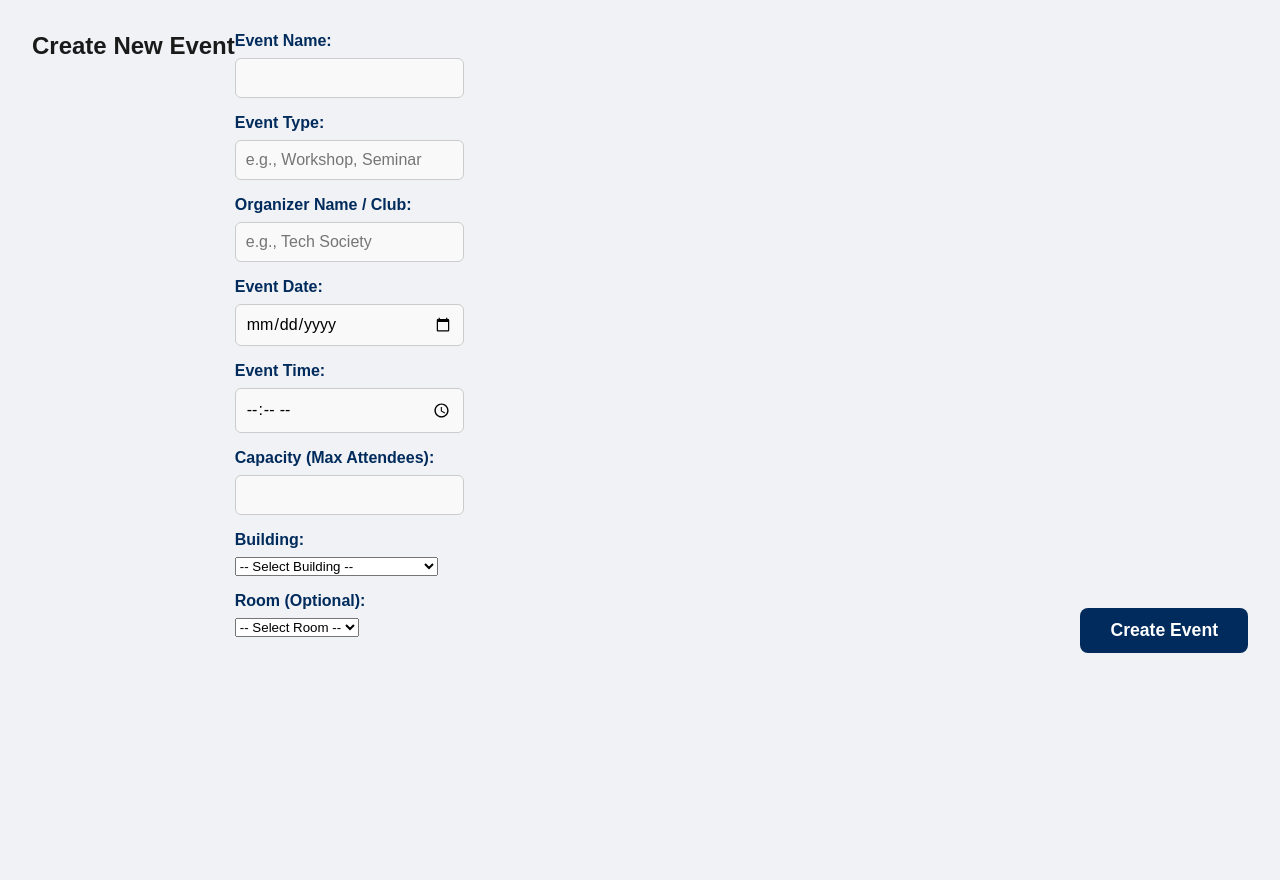
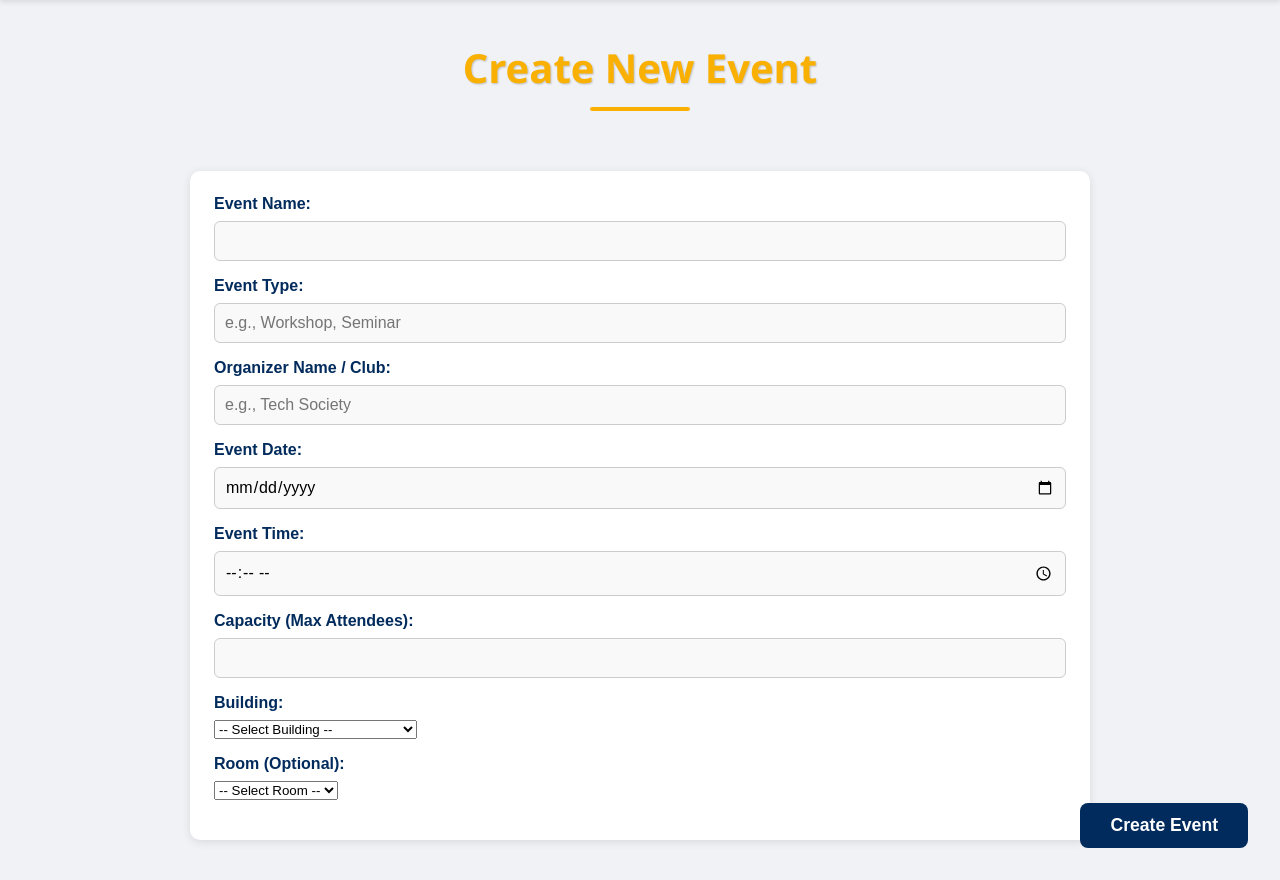
Before and after one commit to kiesh-tech/BEE-vent_repo, a Flask app: page /create in a window 1280 px wide. Shown: the part 65-945 px from the top of the page. Before the commit the page ends 718 px from the top, so only its background shows below. Run offline with Flask 3, Linux system fonts and the light colour scheme; a user stored in the database is signed in; data comes from the database, SQL or seed files in the repository.

Commit message:
Update create.html

```diff
--- a/templates/create.html
+++ b/templates/create.html
@@ -30,8 +30,10 @@
   {% endif %}
 {% endwith %}
 
-    <div class="filter-page-container">
-        <h2>Create New Event</h2>
+    <h2 class="create-event-title">Create New Event</h2>
+    <div class="filter-page-container" style="display: flex; justify-content: center; gap: 40px; padding: 40px;">
+
+        <div class="filter-left" style="width: 2000px;">
         <form class="filter-form" method="POST" action="{{ url_for('create_event_post') }}">
             <div class="form-group">
                 <label for="event_name">Event Name:</label>
```
